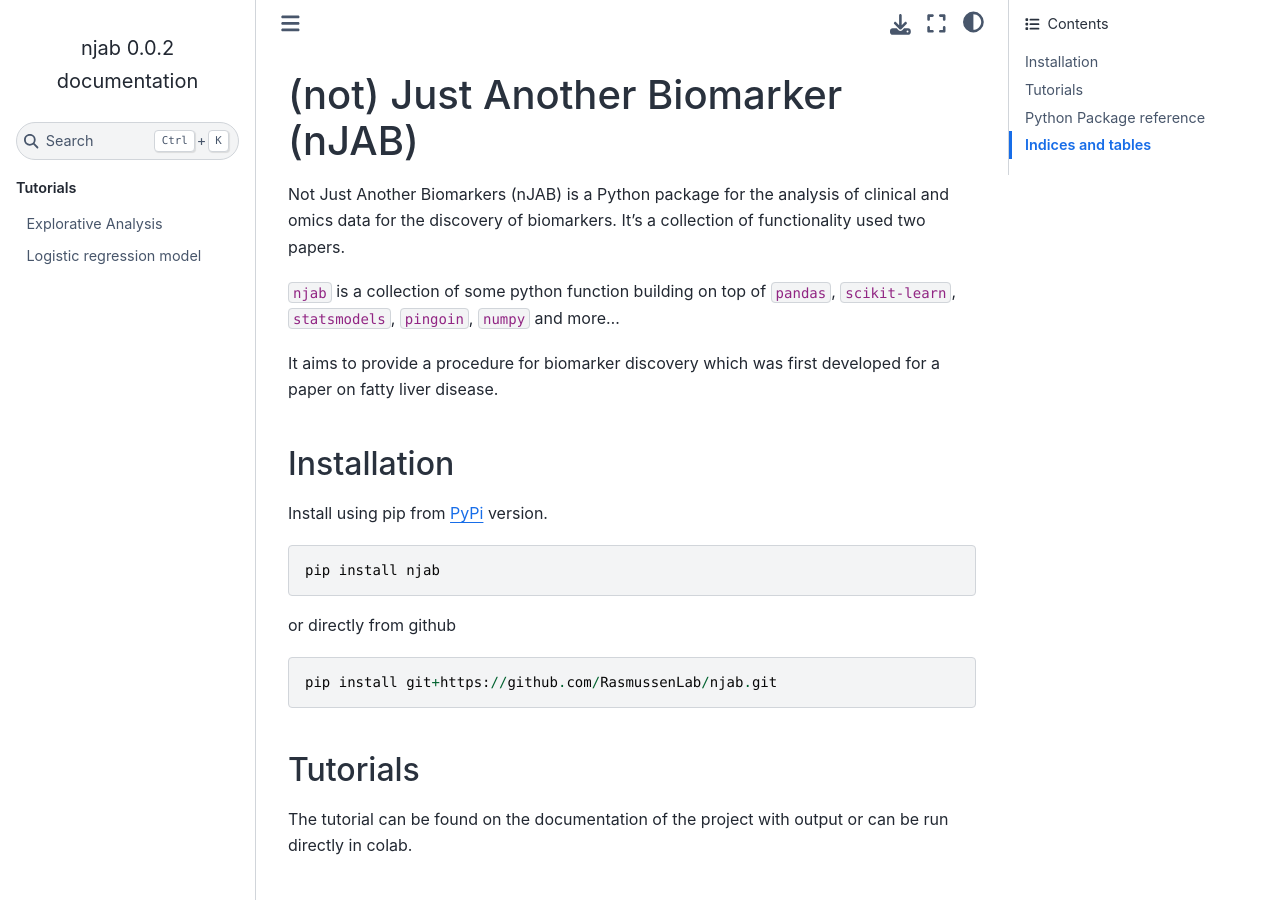
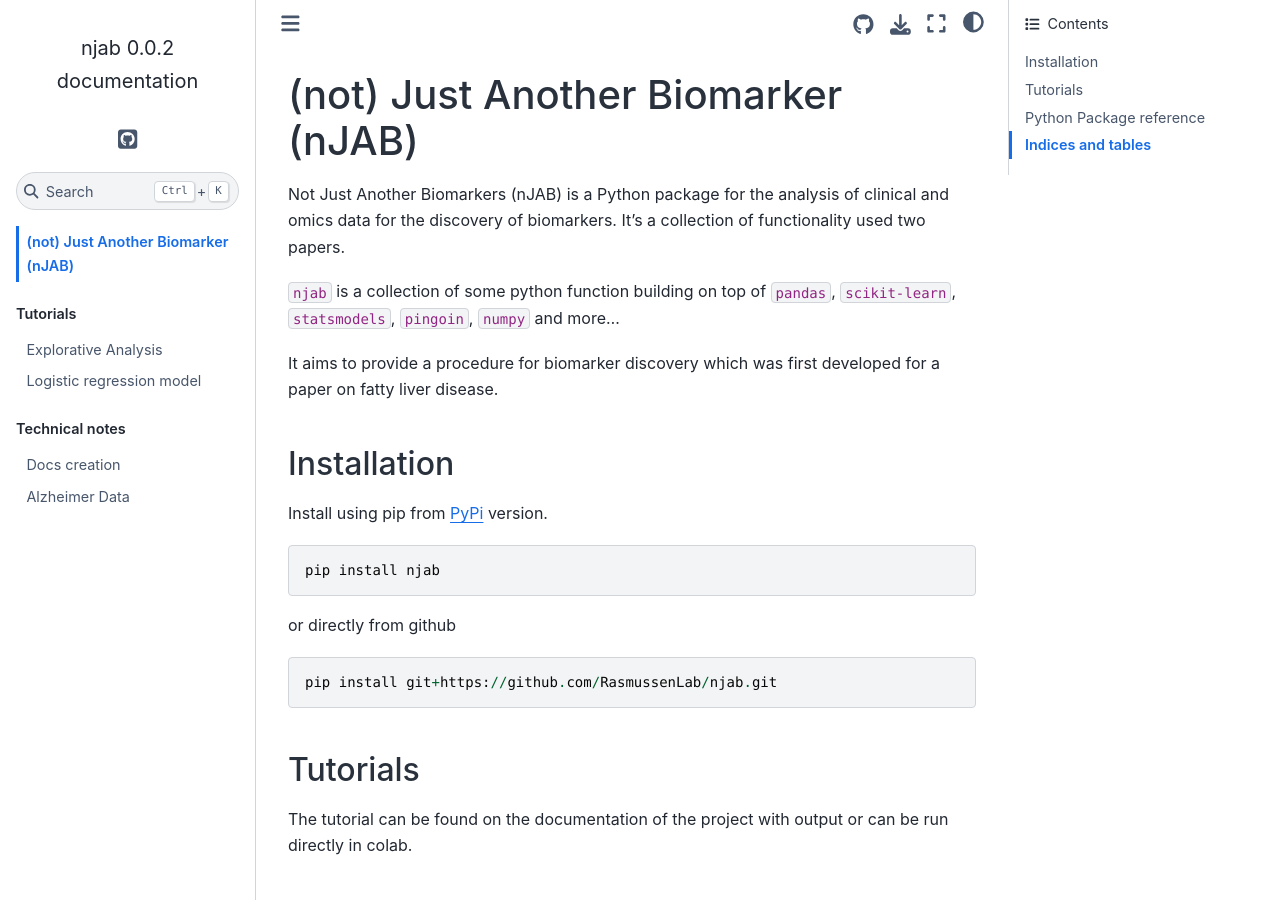
Before and after one commit to RasmussenLab/njab, a Sphinx documentation site: the page built from docs/index.rst, in a window 1280 px wide and 900 px high. Built offline with Sphinx 7.4.7 and the Sphinx Book theme 1.1.4, drawn with Linux system fonts in a browser that asks for light colours; pages that are not in the unit, such as notebooks, are missing from menus.

Commit message:
:bug::memo: plotly, styling, add buttons, technical notes
:bug: add missing plotly dependency to log_reg.ipynb

````diff
--- a/docs/README.md
+++ b/docs/README.md
@@ -1,4 +1,4 @@
-# Docs
+# Docs creation
 
 In order to build the docs you need to
 
@@ -15,7 +15,7 @@ Command to be run from `path/to/njab/docs`, i.e. from within the `docs` package
 Options:
   - `--separate` to build separate pages for each (sub-)module
 
-```cmd
+```bash
 # pwd: ./njab/docs
 # apidoc
 sphinx-apidoc --force --implicit-namespaces --module-first -o reference ../src/njab
--- a/docs/conf.py
+++ b/docs/conf.py
@@ -58,15 +58,34 @@ exclude_patterns = ['_build', 'Thumbs.db', '.DS_Store']
 
 # The theme to use for HTML and HTML Help pages.  See the documentation for
 # a list of builtin themes.
-#
-# html_theme = 'alabaster'
-html_theme = 'sphinx_book_theme'
-
+# See:
+# https://github.com/executablebooks/MyST-NB/blob/master/docs/conf.py
+# html_title = ""
+html_theme = "sphinx_book_theme"
+# html_logo = "_static/logo-wide.svg"
+# html_favicon = "_static/logo-square.svg"
+html_theme_options = {
+    "github_url": "https://github.com/RasmussenLab/njab",
+    "repository_url": "https://github.com/RasmussenLab/njab",
+    "repository_branch": "main",
+    "home_page_in_toc": True,
+    "path_to_docs": "docs",
+    "show_navbar_depth": 1,
+    "use_edit_page_button": True,
+    "use_repository_button": True,
+    "use_download_button": True,
+    "launch_buttons": {
+        "colab_url": "https://colab.research.google.com"
+        #     "binderhub_url": "https://mybinder.org",
+        #     "notebook_interface": "jupyterlab",
+    },
+    "navigation_with_keys": False,
+}
 
 # Add any paths that contain custom static files (such as style sheets) here,
 # relative to this directory. They are copied after the builtin static files,
 # so a file named "default.css" will overwrite the builtin "default.css".
-html_static_path = ['_static']
+# html_static_path = ["_static"]
 
 
 # -- Setup for sphinx-apidoc -------------------------------------------------
--- a/docs/index.rst
+++ b/docs/index.rst
@@ -34,6 +34,12 @@ including the API reference and the source code.
 
    reference/modules
 
+.. toctree::
+   :hidden:
+   :caption: Technical notes
+
+   README.md
+   tutorial/data/README.md
 
 Indices and tables
 ------------------
--- a/docs/tutorial/log_reg.py
+++ b/docs/tutorial/log_reg.py
@@ -26,7 +26,7 @@
 # Setup colab installation
 # You need to restart the runtime after running this cell
 # (due to a pandas 1.5.3 and matplotlib >3.7 incompability - 23-11-07)
-# %pip install njab heatmapz openpyxl "matplotlib<3.7"
+# %pip install njab heatmapz openpyxl "matplotlib<3.7" plotly
 
 # %%
 import itertools
````
Also changed, not shown: docs/tutorial/log_reg.ipynb.
